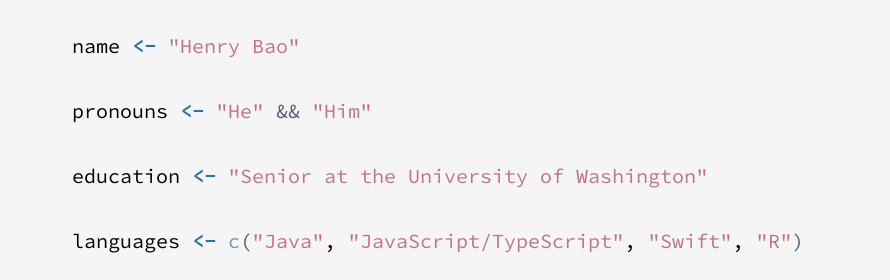
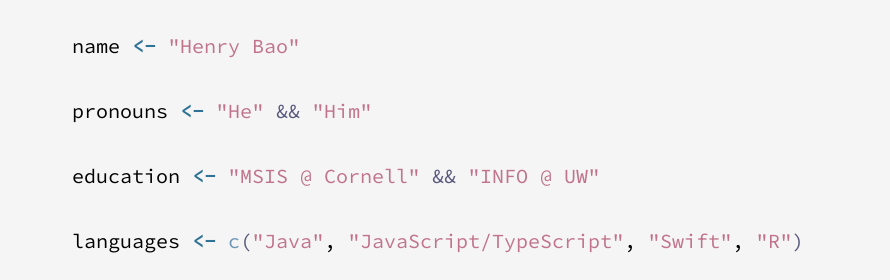
Before and after one commit to henry-bao/portfolio, a website: page public/index.html in a window 1280 px wide. Shown: the part 1009-1289 px from the top of the page, 390-1280 px from the left. Drawn offline with Linux system fonts and the light colour scheme.

Commit message:
update education

```diff
--- a/public/index.html
+++ b/public/index.html
@@ -68,7 +68,8 @@
                             </li>
                             <li>
                                 education <span class="r-arrow-color">&lt;-</span
-                                ><span class="r-string-color"> "Senior at the University of Washington"</span>
+                                ><span class="r-string-color"> "MSIS @ Cornell"</span
+                                ><span style="color: #59597f"> && </span><span class="r-string-color">"INFO @ UW"</span>
                             </li>
                             <li>
                                 languages <span class="r-arrow-color">&lt;-</span> <span style="color: #6b96b6">c</span
```
